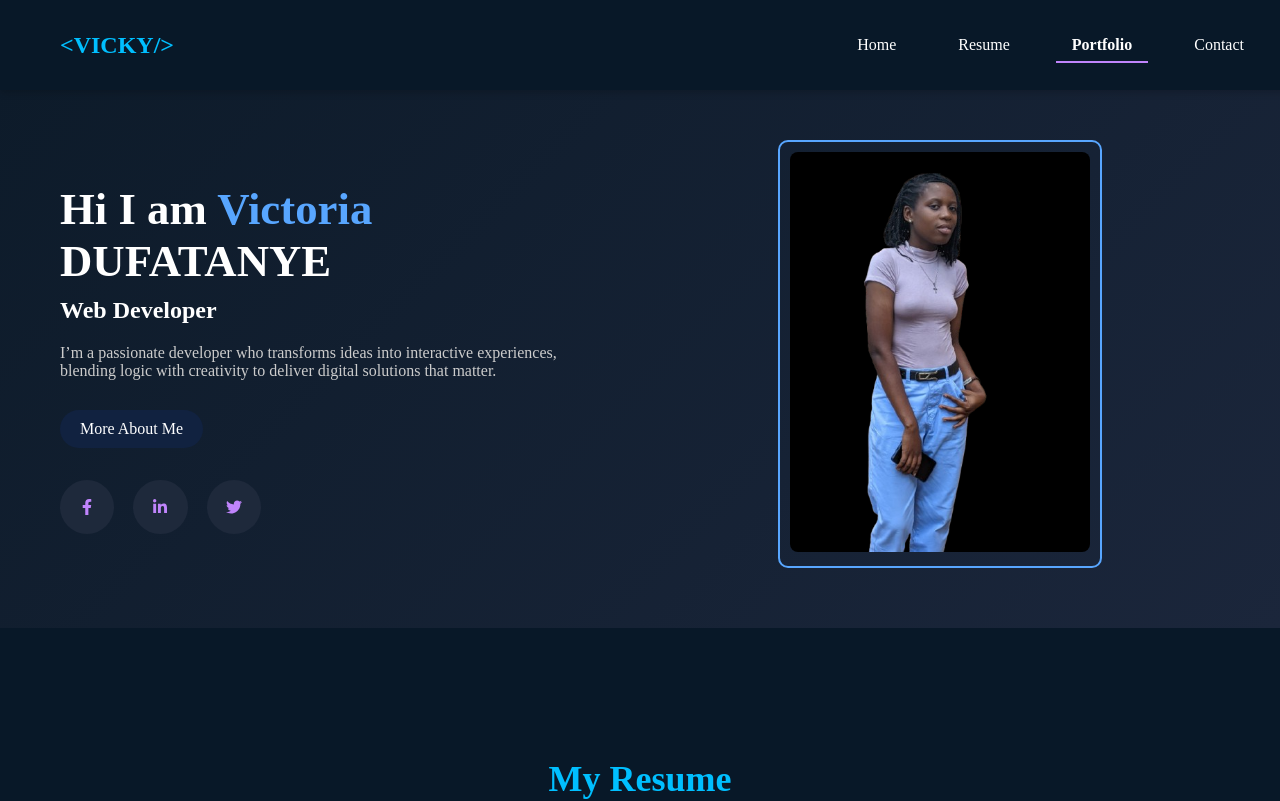
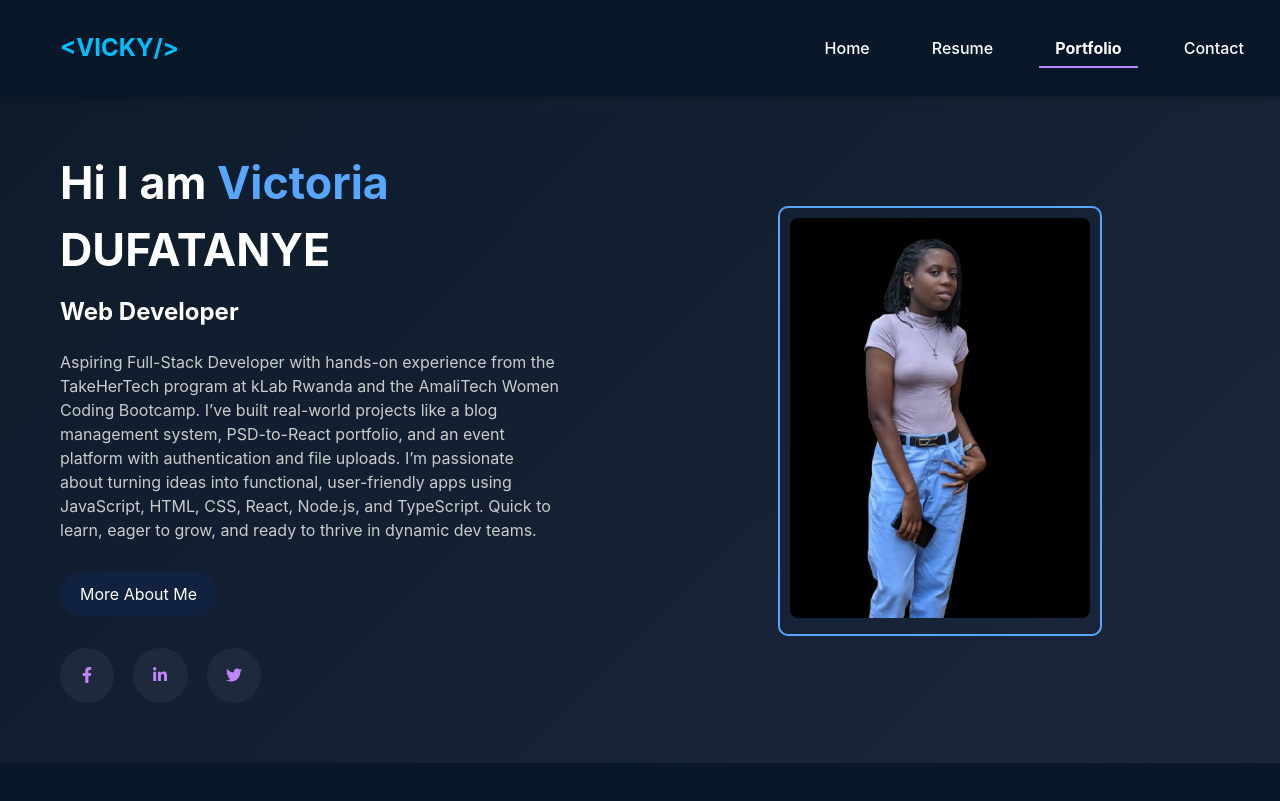
Before and after one commit to Victoriaviv/victoria-stuff, a React (Vite) app: page / in a window 1280 px wide. Shown: the top 801 px of the page. Built offline with nearby package versions, Linux system fonts and the light colour scheme.

Commit message:
edited profile

```diff
--- a/src/data/experience.json
+++ b/src/data/experience.json
@@ -24,7 +24,8 @@
       "Experience": [
         {
           "title": "Training Program - TekHer Initiative",
-          "subtitle": "January 2025 – Present",
+          "subtitle": "Klab",
+          "date": "January 2025 – Present",
           "description": "Hands-on training in full-stack web development, including real project work and mentorship."
         },
         {
--- a/src/data/personalInfo.json
+++ b/src/data/personalInfo.json
@@ -3,9 +3,8 @@
   "name": "Victoria",
   "surname": "DUFATANYE",
   "title": "Web Developer",
-  "description": "I’m a passionate developer who transforms ideas into interactive experiences, blending logic with creativity to deliver digital solutions that matter.",
+  "description": "Aspiring Full-Stack Developer with hands-on experience from the TakeHerTech program at kLab Rwanda and the AmaliTech Women Coding Bootcamp. I’ve built real-world projects like a blog management system, PSD-to-React portfolio, and an event platform with authentication and file uploads. I’m passionate about turning ideas into functional, user-friendly apps using JavaScript, HTML, CSS, React, Node.js, and TypeScript. Quick to learn, eager to grow, and ready to thrive in dynamic dev teams.",
   "ctaText": "More About Me",
-
   "socials": [
     { "icon": "facebook", "link": "https://web.facebook.com/dufatanye.victoria" },
     { "icon": "linkedin", "link": "https://www.linkedin.com/in/dufatanye-victoria-5a7842336/" },
--- a/src/index.css
+++ b/src/index.css
@@ -1,8 +1,4 @@
-/* :root {
-  font-family: Inter, system-ui, Avenir, Helvetica, Arial, sans-serif;
-  line-height: 1.5;
-  font-weight: 400;
-
+/*
   color-scheme: light dark;
   color: rgba(255, 255, 255, 0.87);
   background-color: #242424;
@@ -71,3 +67,8 @@ body {
 
 
 }
+:root {
+  font-family: Inter, system-ui, Avenir, Helvetica, Arial, sans-serif;
+  line-height: 1.5;
+  font-weight: 400;
+}
```
